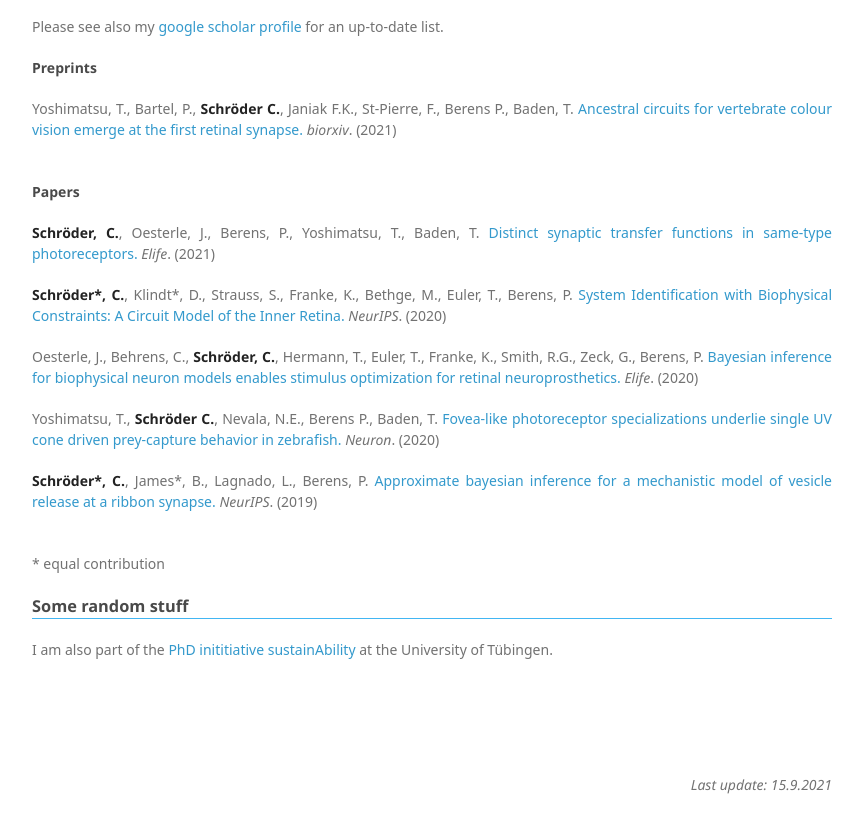
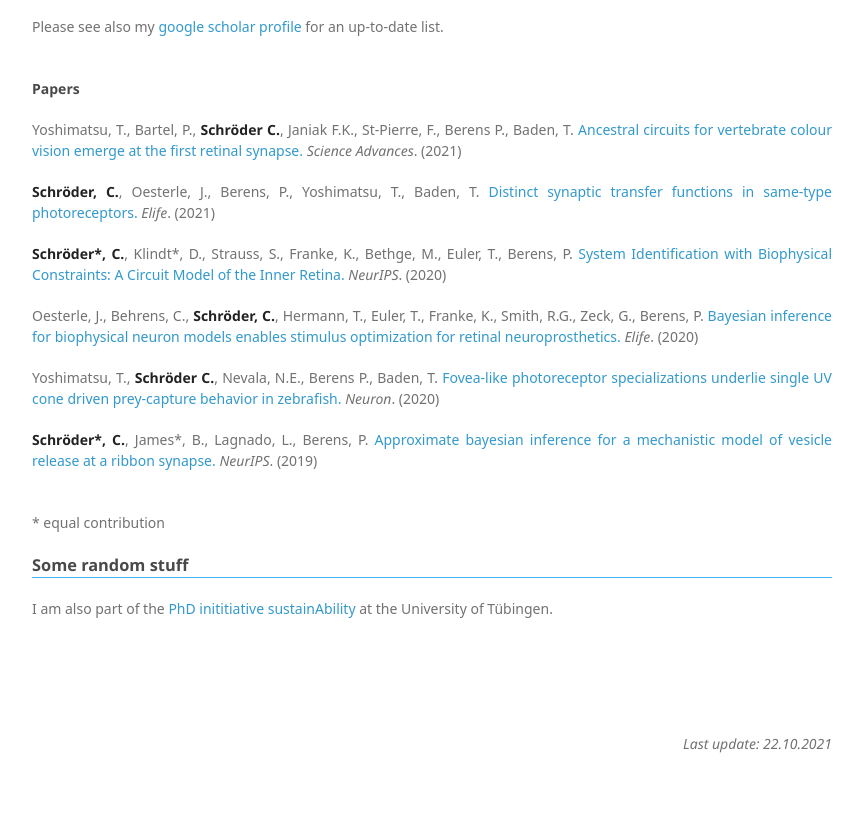
Before and after one commit to coschroeder/coschroeder.github.io, a plain HTML site: page index.html in a window 1280 px wide. Shown: the part 470-1302 px from the top of the page, without its empty margins (343-1206 px from the left). Drawn offline with Linux system fonts and the light colour scheme; a web font is replaced by a local one.

Commit message:
updated publications

```diff
--- a/index.html
+++ b/index.html
@@ -60,12 +60,12 @@ Germany<br>
 
 <p align="justify"> Please see also my <a href="https://scholar.google.com/citations?user=HpLWKHEAAAAJ&hl=en" target="_blank" > google scholar profile </a> for an up-to-date list.</p>
 
-
+<!--
 <h4>
 <a id="Preprints" class="anchor" href="#Preprints" aria-hidden="true"><span aria-hidden="true" class="octicon octicon-link"></span></a>Preprints</h4>
 
-<p align="justify">  Yoshimatsu, T., Bartel, P., <strong>Schröder C.</strong>, Janiak F.K.,  St-Pierre, F., Berens P., Baden, T.
-  <a href="https://www.biorxiv.org/content/10.1101/2020.10.26.356089v2.full" target="_blank"> Ancestral circuits for vertebrate colour vision emerge at the first retinal synapse. </a> <i>biorxiv</i>. (2021)</p>
+
+-->
 
 <!--
 <p align="justify"> <strong>Schröder, C.</strong>, Author, A.
@@ -77,6 +77,8 @@ Germany<br>
 <h4>
 <a id="Papers" class="anchor" href="#Papers" aria-hidden="true"><span aria-hidden="true" class="octicon octicon-link"></span></a>Papers</h4>
 
+ <p align="justify">  Yoshimatsu, T., Bartel, P., <strong>Schröder C.</strong>, Janiak F.K.,  St-Pierre, F., Berens P., Baden, T.
+  <a href="https://www.science.org/doi/10.1126/sciadv.abj6815" target="_blank"> Ancestral circuits for vertebrate colour vision emerge at the first retinal synapse. </a> <i>Science Advances</i>. (2021)</p>
 
 <p align="justify"> <strong>Schröder, C.</strong>, Oesterle, J., Berens, P., Yoshimatsu, T., Baden, T.
   <a href="https://elifesciences.org/articles/67851" target="_blank"> Distinct synaptic transfer functions in same-type photoreceptors. </a> <i>Elife</i>. (2021)</p>
@@ -122,7 +124,7 @@ Germany<br>
 
 </script> -->
 <p style="margin-bottom:3cm;"> </p>
-<p style="text-align:right;"> <em>Last update: 15.9.2021</em></p>
+<p style="text-align:right;"> <em>Last update: 22.10.2021</em></p>
 
 
       </section>
```
